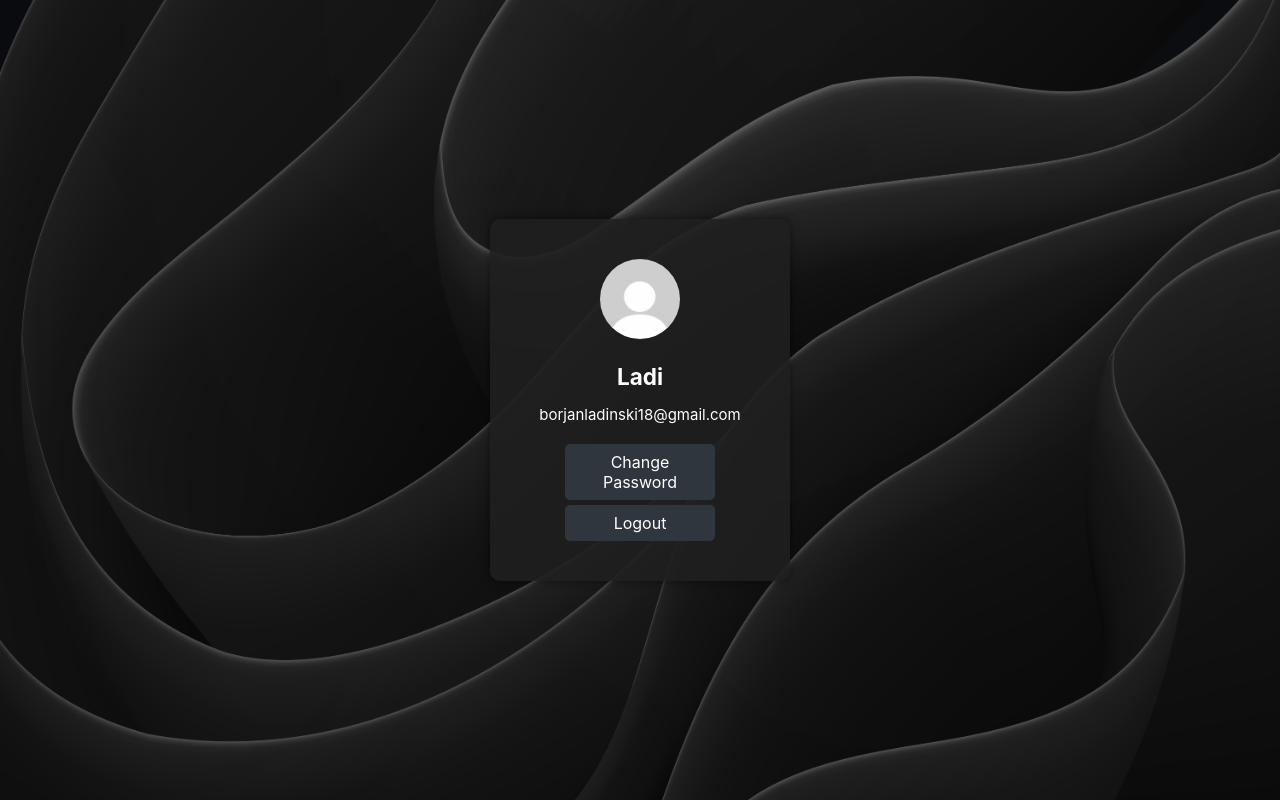
After one commit to Ladinski/Gather-Up, a Django app: page /accounts/profile/ in a window 1280 px wide. The commit adds this page. Run offline with Django 5.2, Linux system fonts and the light colour scheme; a user stored in the database is signed in.

Commit message:
profile page, change pass and logout work

```diff
--- a/gatherup/accounts/templates/accounts/login.html
+++ b/gatherup/accounts/templates/accounts/login.html
@@ -18,8 +18,8 @@
             {% csrf_token %}
 
             <!-- Display form fields -->
-            <input type="text" name="username" placeholder="Username" required class="input-field"><br>
-            <input type="password" name="password" placeholder="Password" required class="input-field"><br>
+            <input type="text" name="username" placeholder="Username" required class="input-field">
+            <input type="password" name="password" placeholder="Password" required class="input-field">
 
             <button type="submit" class="login-btn">Login</button>
         </form>
--- /dev/null
+++ b/gatherup/accounts/templates/accounts/profile.html
@@ -0,0 +1,20 @@
+{% load static %}
+<!DOCTYPE html>
+<html lang="en">
+<head>
+    <meta charset="UTF-8">
+    <title>User Profile</title>
+    <meta name="viewport" content="width=device-width, initial-scale=1.0">
+    <link rel="stylesheet" type="text/css" href="{% static 'css/Profile.css' %}">
+
+</head>
+<body>
+    <div class="profile-card">
+        <img src="/static/images/default-profile.jpg" alt="Profile Picture">
+        <h2>{{ request.user.username }}</h2>
+        <p>{{ request.user.email }}</p>
+        <a href="{% url 'password_change' %}" class="btn">Change Password</a>
+        <a href="{% url 'logout' %}" class="btn">Logout</a>
+    </div>
+</body>
+</html>
--- a/gatherup/accounts/templates/accounts/signup.html
+++ b/gatherup/accounts/templates/accounts/signup.html
@@ -18,9 +18,9 @@
 
         <form method="POST">
             {% csrf_token %}
-            <input type="text" name="username" placeholder="Username" required class = "input-field"><br>
-            <input type="email" name="email" placeholder="Email" required class = "input-field"><br>
-            <input type="password" name="password" placeholder="Password" required class = "input-field"><br>
+            <input type="text" name="username" placeholder="Username" required class = "input-field">
+            <input type="email" name="email" placeholder="Email" required class = "input-field">
+            <input type="password" name="password" placeholder="Password" required class = "input-field">
             <button type="submit" class="login-btn">Sign Up</button>
             <a href="/accounts/login/" class="login-btn">Login</a></li>
         </form>
--- a/gatherup/accounts/urls.py
+++ b/gatherup/accounts/urls.py
@@ -1,7 +1,12 @@
 from django.urls import path
 from . import views
-
+from .views import profile_view, logout_view
+from django.contrib.auth.views import PasswordChangeView
+from django.contrib.auth.decorators import login_required
 urlpatterns = [
     path('login/', views.login_view, name='login'),
     path('signup/', views.signup_view, name='signup'),  # <-- Add this
+    path('profile/', profile_view, name='profile'),
+    path('logout/', logout_view, name='logout'),
+    path('password_change/', login_required(PasswordChangeView.as_view(success_url='/')), name='password_change'),
 ]
--- a/gatherup/accounts/views.py
+++ b/gatherup/accounts/views.py
@@ -1,7 +1,9 @@
-from django.contrib.auth import authenticate, login
+from django.contrib.auth import  login
 from django.contrib.auth.forms import AuthenticationForm
 from django.shortcuts import render, redirect
 from django.contrib.auth import get_user_model
+from django.contrib.auth.decorators import login_required
+from django.contrib.auth import logout
 
 User = get_user_model()
 def login_view(request):
@@ -31,3 +33,12 @@ def signup_view(request):
         return redirect('home')
 
     return render(request, 'accounts/signup.html')
+
+
+@login_required(login_url='/accounts/login/')
+def profile_view(request):
+    return render(request, 'accounts/profile.html')
+
+def logout_view(request):
+    logout(request)
+    return redirect('/accounts/login/')
--- a/gatherup/events/templates/events/Events.html
+++ b/gatherup/events/templates/events/Events.html
@@ -38,6 +38,9 @@
           </li>
           <li class="nav-item mx-2">
             <a class="nav-link" href="/upload">Upload</a>
+          </li>
+          <li class="nav-item mx-2">
+            <a href="/accounts/profile" ><img class="pic" src="/static/images/default-profile.jpg" alt="profile_pic"></a>
           </li>
         </ul>
       </div>
--- a/gatherup/events/templates/events/Home.html
+++ b/gatherup/events/templates/events/Home.html
@@ -35,6 +35,9 @@
           </li>
           <li class="nav-item mx-2">
             <a class="nav-link" href="/upload">Upload</a>
+          </li>
+          <li class="nav-item mx-2">
+            <a href="/accounts/profile" ><img class="pic" src="/static/images/default-profile.jpg" alt="profile_pic"></a>
           </li>
         </ul>
       </div>
@@ -120,6 +123,9 @@
     <li class="nav-item">
       <a class="nav-link" href="mailto:borjan.ladinski@gmail.com?subject=Information%20regarding%20Gather-Up%20application&body=Dear%20Gather-Up%20team," target="_blank"><img src="{% static 'images/mail.png' %}" alt="mail"></a>
     </li>
+    <li class="nav-item mx-2">
+      <a href="/accounts/profile" ><img class="pic" src="/static/images/default-profile.jpg" alt="profile_pic"></a>
+    </li>
   </ul>
 </div>
 </div>
--- /dev/null
+++ b/gatherup/events/templates/static/css/Profile.css
@@ -0,0 +1,55 @@
+body {
+    background-image: url("/static/images/smil4.jpg");
+    background-repeat: no-repeat;
+    background-attachment: fixed;
+    color: white;
+    margin: 0;
+    min-height: 100vh;
+    background-size: cover;
+    display: flex;
+    justify-content: center;
+    align-items: center;
+    font-family: -apple-system, BlinkMacSystemFont, "Segoe UI", Roboto, "Helvetica Neue", Arial, sans-serif;
+    font-size: 15px;
+}
+
+.profile-card {
+    background: rgba(33, 32, 32, 0.9); /* optional: adds a dark transparent background */
+    padding: 40px 0px;
+    border-radius: 10px;
+    box-shadow: 0 0 10px rgba(0,0,0,0.5);
+    width: 300px;
+    text-align: center;
+}
+
+.profile-card img {
+    width: 80px;
+    border-radius: 50%;
+    margin-bottom: 15px;
+}
+
+.profile-card h2 {
+    margin: 5px 0;
+}
+
+
+.btn {
+    display: inline-block;
+    background-color: #2f363e;
+    padding: 8px;
+    color: white;
+    border: none;
+    border-radius: 5px;
+    text-align: center;
+    text-decoration: none;
+    font-size: 16px;
+    width: 50%;
+    box-sizing: border-box;
+    margin-top: 5px;
+    transition: 0.3s;
+}
+
+.btn:hover {
+    background-color: #313b46;
+    text-decoration: none;
+}
--- a/gatherup/gatherup/urls.py
+++ b/gatherup/gatherup/urls.py
@@ -9,6 +9,7 @@ urlpatterns = [
     path('auth/', include('djoser.urls')),  # Djoser routes for authentication
     path('auth/', include('djoser.urls.authtoken')),
     path('accounts/', include('accounts.urls')),  # Your accounts app URLs (including login)
+    path('accounts/', include('django.contrib.auth.urls')),
 ]
 
 urlpatterns += static(settings.MEDIA_URL, document_root=settings.MEDIA_ROOT)
```
Also changed, not shown: gatherup/accounts/templates/registration/password_change_form.html (added, +21 -0 lines), gatherup/events/templates/static/css/Events.css (+12 -0 lines), gatherup/events/templates/static/css/Home.css (+12 -1 lines), gatherup/events/templates/static/css/Password.css (added, +66 -0 lines), gatherup/db.sqlite3, gatherup/events/templates/static/images/default-profile.jpg (added).
